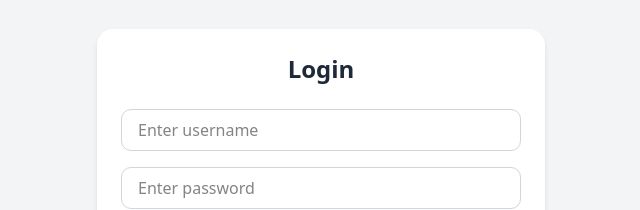
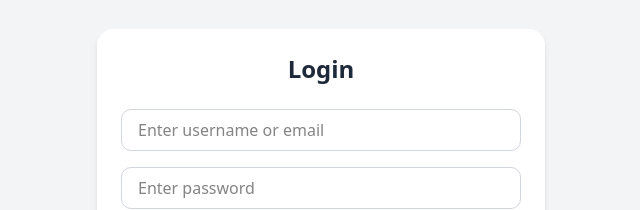
Before and after one commit to Ram-1418/vidz-frontend, a React (Vite) app: page /login in a window 1280 px wide. Shown: the part 241-451 px from the top of the page, without its empty margins (319-959 px from the left). Built offline with nearby package versions, Linux system fonts and the light colour scheme; no server answers.

Commit message:
fix: update input placeholders for clarity and add autocomplete attribute for password field

```diff
--- a/src/components/loginwithusername.tsx
+++ b/src/components/loginwithusername.tsx
@@ -63,7 +63,7 @@ const LoginWithUsername = () => {
           <div>
             <input
               {...register("value")}
-              placeholder="Enter username"
+              placeholder="Enter username or email"
               className="w-full px-4 py-2 border border-gray-300 rounded-lg
                          focus:outline-none focus:ring-2 focus:ring-blue-500"
             />
@@ -80,6 +80,7 @@ const LoginWithUsername = () => {
               type="password"
               {...register("password")}
               placeholder="Enter password"
+                autoComplete="current-password"
               className="w-full px-4 py-2 border border-gray-300 rounded-lg
                          focus:outline-none focus:ring-2 focus:ring-blue-500"
             />
```
